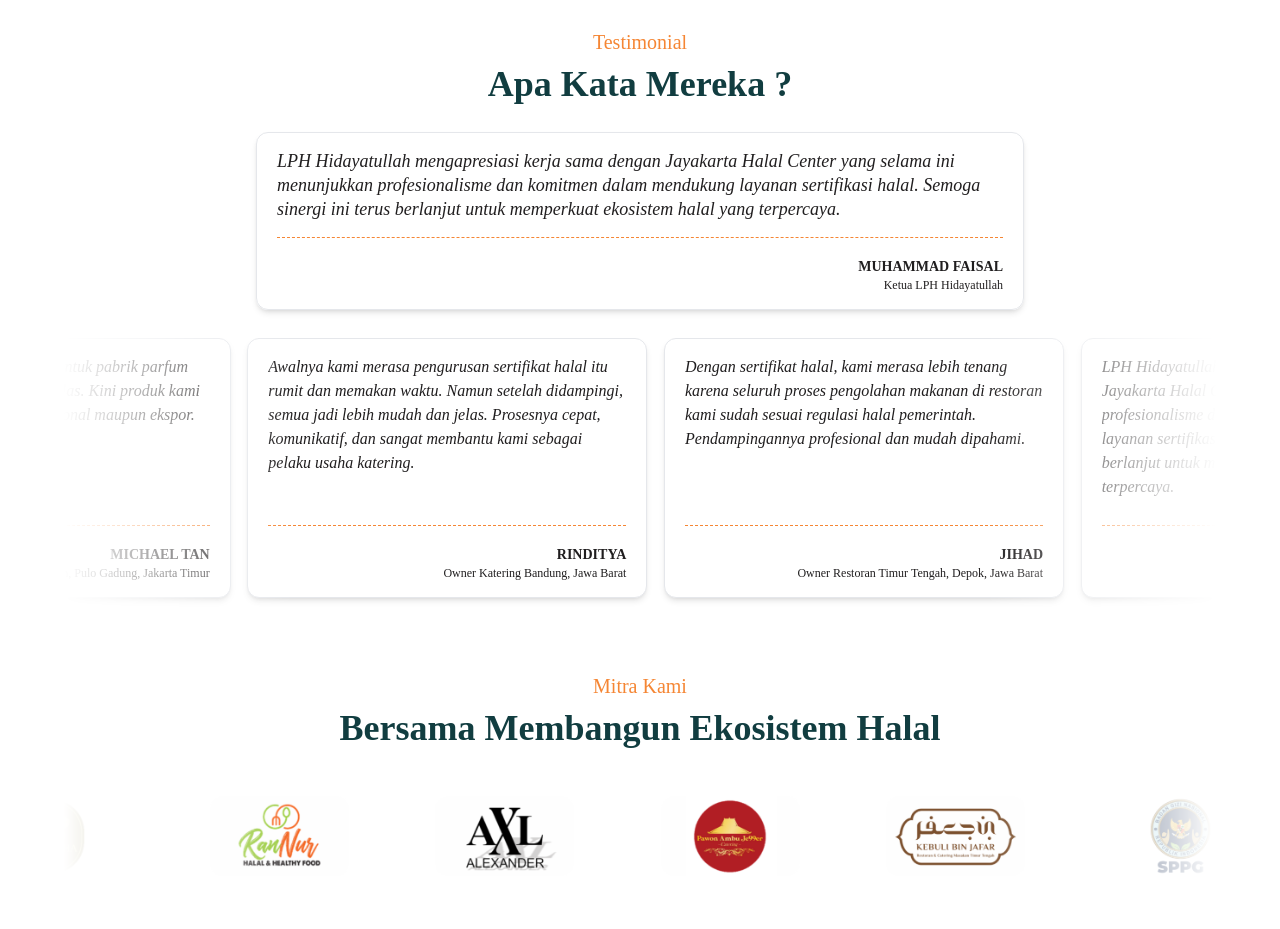
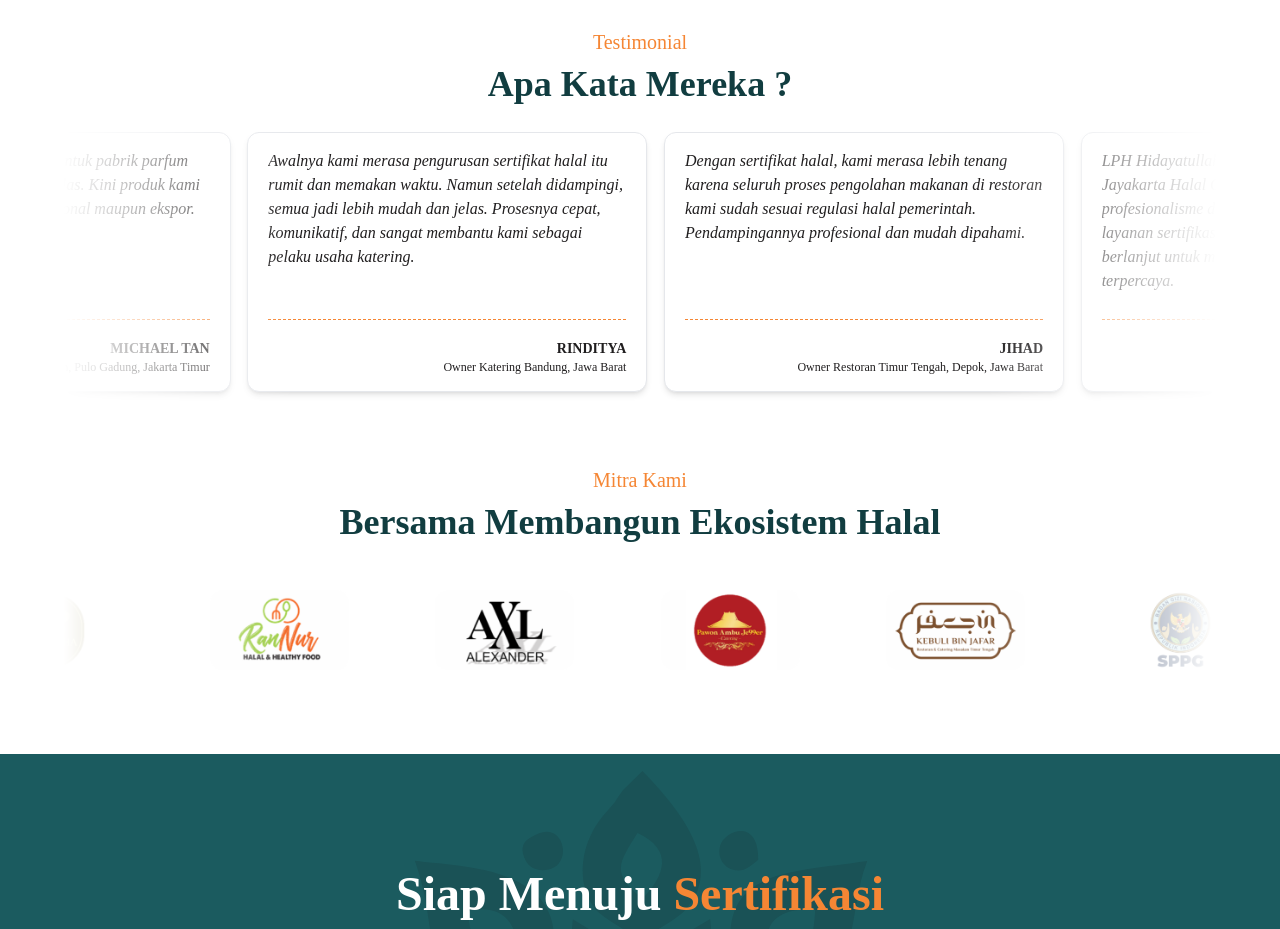
Before and after one commit to ahmadhabibi14/jhc.or.id, a SvelteKit app: page / in a window 1280 px wide. Shown: the part 4900-5829 px from the top of the page. Built offline with nearby package versions, Linux system fonts and the light colour scheme; a web font is replaced by a local one.

Commit message:
[feat] add more testimoni, remove fixed testimoni above

```diff
--- a/src/partials/home/Testimonials.svelte
+++ b/src/partials/home/Testimonials.svelte
@@ -97,6 +97,11 @@
       content: "LPH Hidayatullah mengapresiasi kerja sama dengan Jayakarta Halal Center yang selama ini menunjukkan profesionalisme dan komitmen dalam mendukung layanan sertifikasi halal. Semoga sinergi ini terus berlanjut untuk memperkuat ekosistem halal yang terpercaya.",
       name: "MUHAMMAD FAISAL",
       role: "Ketua LPH Hidayatullah"
+    },
+    {
+      content: "Sertifikat halal bukan hanya kepatuhan regulasi, tetapi lebih daripada itu adalah jaminan proses produksi agar sesuai syariah untuk menghasilkan daging halal. Dengan pendampingan dari JHC yang cepat, tepat dan akurat, kami semakin siap memenuhi kebutuhan pasar nasional bahkan internasional.",
+      name: "Budi Susilo",
+      role: "Pemilik RPH, Ciampea, Bogor"
     }
   ];
 </script>
@@ -106,20 +111,6 @@
     <div class="flex flex-col gap-2 text-center">
       <span class="text-jhc-orange text-xl font-medium">Testimonial</span>
       <h3 class="text-jhc font-semibold text-4xl">Apa Kata Mereka ?</h3>
-    </div>
-    <div class="flex justify-center items-center">
-      <div class="w-full md:w-8/12 flex flex-col gap-2 shadow-md rounded-xl border border-gray-200 py-4 px-5 h-auto justify-between">
-        <blockquote class="text-lg italic font-medium leading-6 pb-2">
-          LPH Hidayatullah mengapresiasi kerja sama dengan Jayakarta Halal Center yang selama ini menunjukkan profesionalisme dan komitmen dalam mendukung layanan sertifikasi halal. Semoga sinergi ini terus berlanjut untuk memperkuat ekosistem halal yang terpercaya.
-        </blockquote>
-        <div class="flex flex-col gap-4">
-          <div class="w-full h-1 border-dashed border-t border-jhc-orange"></div>
-          <div class="flex flex-col justify-end gap-0 items-end">
-            <span class="text-sm font-semibold">MUHAMMAD FAISAL</span>
-            <p class="text-xs text-end">Ketua LPH Hidayatullah</p>
-          </div>
-        </div>
-      </div>
     </div>
     <div class="testimonial-wrapper h-[270px] group">
       {#each testimonials as t, idx}
```
